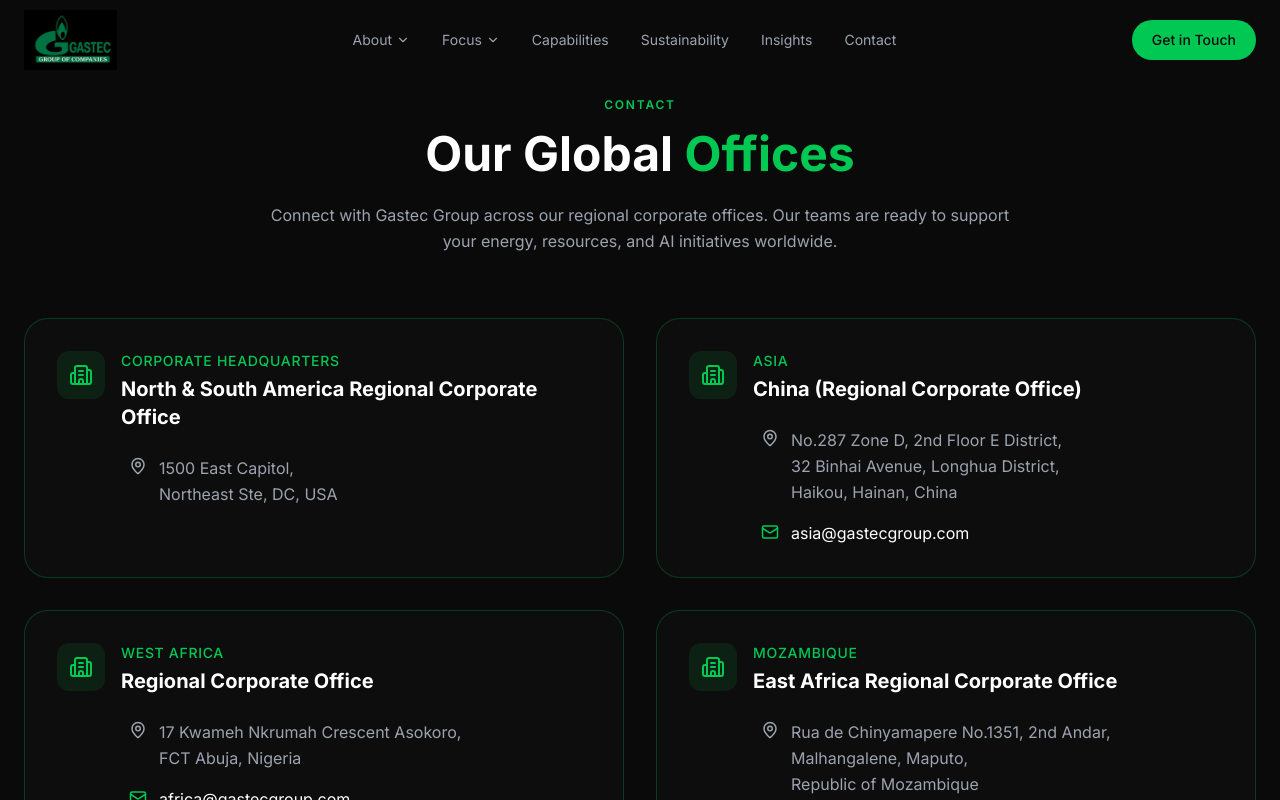
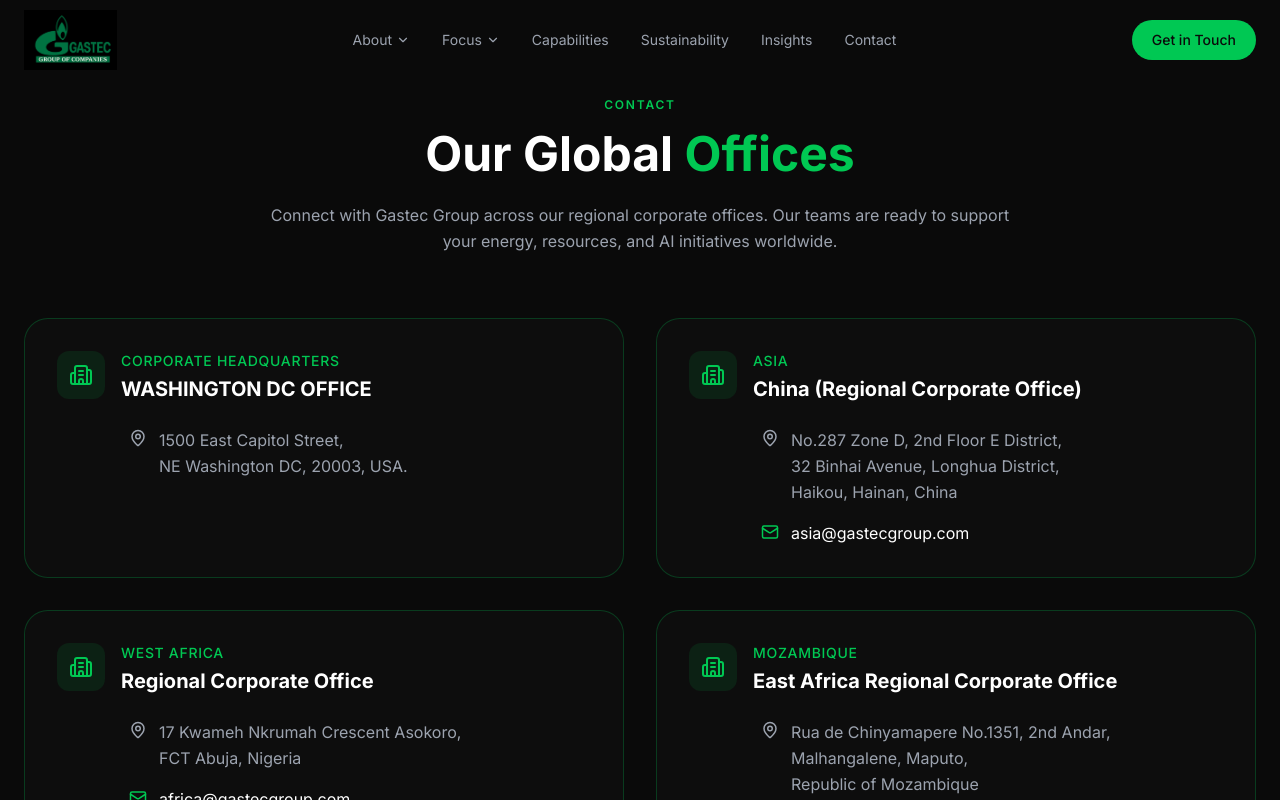
Before and after one commit to chrisniger/gastec, a Next.js app: page /contact in a window 1280 px wide. Shown: the top 800 px of the page. Built offline with nearby package versions, Linux system fonts and the light colour scheme.

Commit message:
Update contact page address and office title

```diff
--- a/src/components/ContactSection.tsx
+++ b/src/components/ContactSection.tsx
@@ -8,8 +8,8 @@
 const offices = [
   {
     region: "Corporate Headquarters",
-    title: "North & South America Regional Corporate Office",
-    address: ["1500 East Capitol,", "Northeast Ste, DC, USA"],
+    title: "WASHINGTON DC OFFICE",
+    address: ["1500 East Capitol Street,", "NE Washington DC, 20003, USA."],
     email: null,
   },
   {
```
